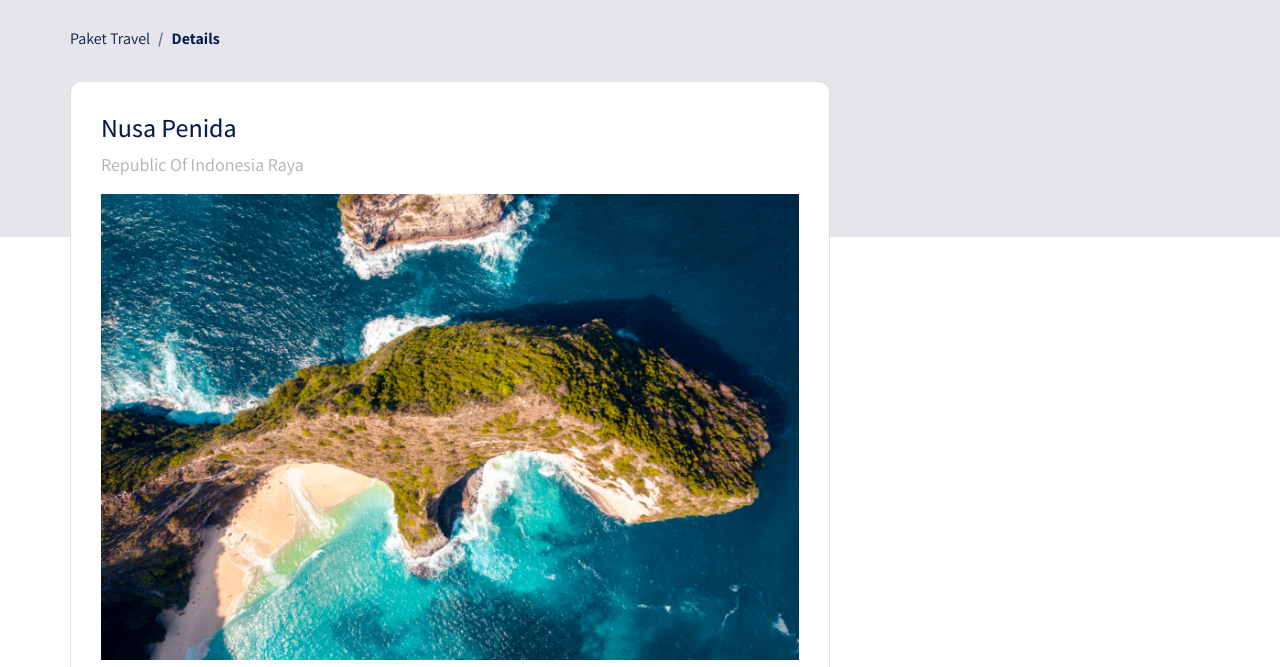
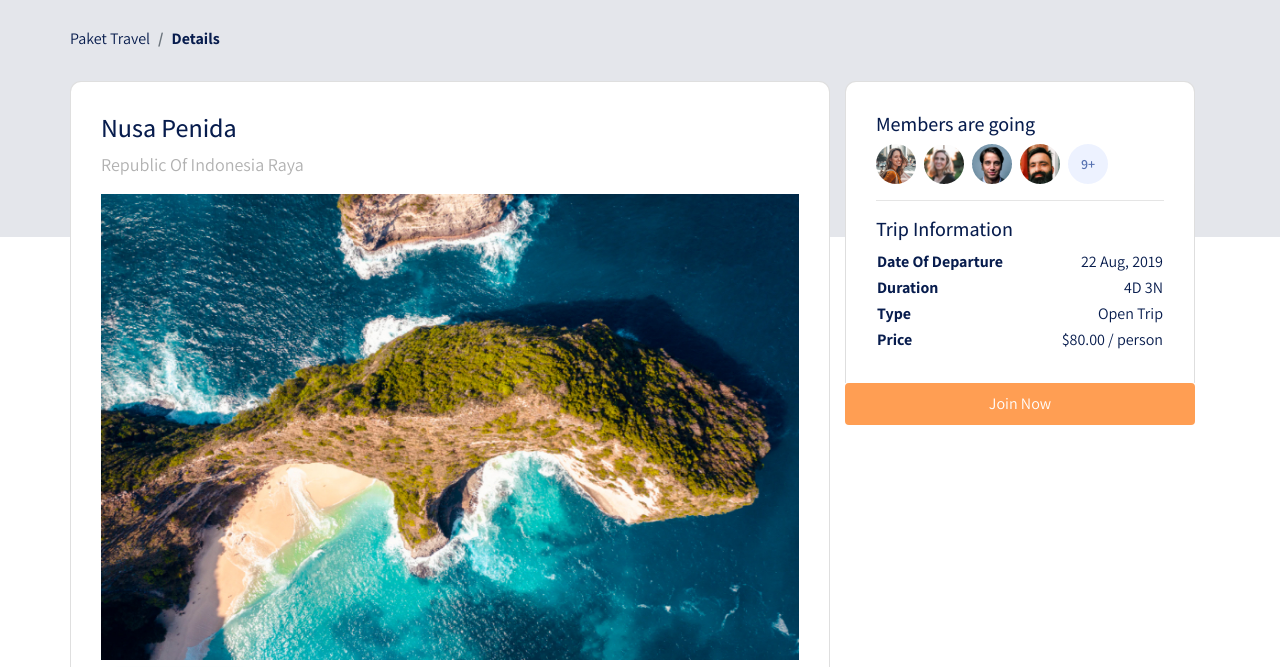
Before and after one commit to WiyudaPratama/BWAFWD, a plain HTML site: page details.html in a window 1280 px wide. Shown: the part 71-738 px from the top of the page. Drawn offline with Linux system fonts and the light colour scheme; a web font is replaced by a local one.

Commit message:
Right Content

```diff
--- a/details.html
+++ b/details.html
@@ -125,6 +125,7 @@
                     /></a>
                   </div>
                 </div>
+              </div>
               <h2>Tentang Wisata</h2>
               <p>Nusa Penida adalah sebuah pulau (=nusa) bagian dari negara Republik Indonesia yang terletak di sebelah tenggara Bali yang dipisahkan oleh Selat Badung. Di dekat pulau ini terdapat juga pulau-pulau kecil lainnya yaitu Nusa Ceningan dan Nusa Lembongan.</p>
               <p>Perairan pulau Nusa Penida terkenal dengan kawasan selamnya di antaranya terdapat di Crystal Bay, Manta Point, Batu Meling, Batu Lumbung, Batu Abah, Toyapakeh dan Malibu Point.</p>
@@ -151,6 +152,37 @@
                   </div>
                 </div>
               </div>
+            </div>
+          </div>
+          <div class="col-lg-4">
+            <div class="card card-details card-right">
+              <h2>Members are going</h2>
+              <div class="members-my-2">
+                <img src="frontend/images/members.png" class="member-image">
+              </div>
+              <hr>
+              <h2>Trip Information</h2>
+              <table class="trip-information">
+                <tr>
+                  <th width="50%">Date Of Departure</th>
+                  <td width="50%" class="text-right">22 Aug, 2019</td>
+                </tr>
+                <tr>
+                  <th width="50%">Duration</th>
+                  <td width="50%" class="text-right">4D 3N</td>
+                </tr>
+                <tr>
+                  <th width="50%">Type</th>
+                  <td width="50%" class="text-right">Open Trip</td>
+                </tr>
+                <tr>
+                  <th width="50%">Price</th>
+                  <td width="50%" class="text-right">$80.00 / person</td>
+                </tr>
+              </table>
+            </div>
+            <div class="join-container">
+              <a href="#" class="btn btn-block btn-join-now mt-3 py-2">Join Now</a>
             </div>
           </div>
         </div>
--- a/frontend/styles/main.scss
+++ b/frontend/styles/main.scss
@@ -303,6 +303,12 @@ header {
     }
   }
 
+  .card-right {
+    border-bottom-left-radius: 0;
+    border-bottom-right-radius: 0;
+    border-bottom: 0;
+  }
+
   .features {
     margin-top: 20px;
 
@@ -346,4 +352,26 @@ header {
     }
   }
 
+  .members {
+    .member-image {
+      width: 40px;
+      height: 40px;
+    }
+  }
+
+  .join-container {
+    margin-top: -16px;
+  }
+
+  .btn-join-now {
+    background-color: #ff9e53;
+    color: #fff;
+    border-radius: o;
+
+    &:hover {
+      background-color: #ffb57c;
+      color: #fff;
+    }
+  }
+
 }
```
Also changed, not shown: frontend/images/members.png (added), frontend/images/members@2x.png (added), frontend/styles/main.css, 1 other file.
